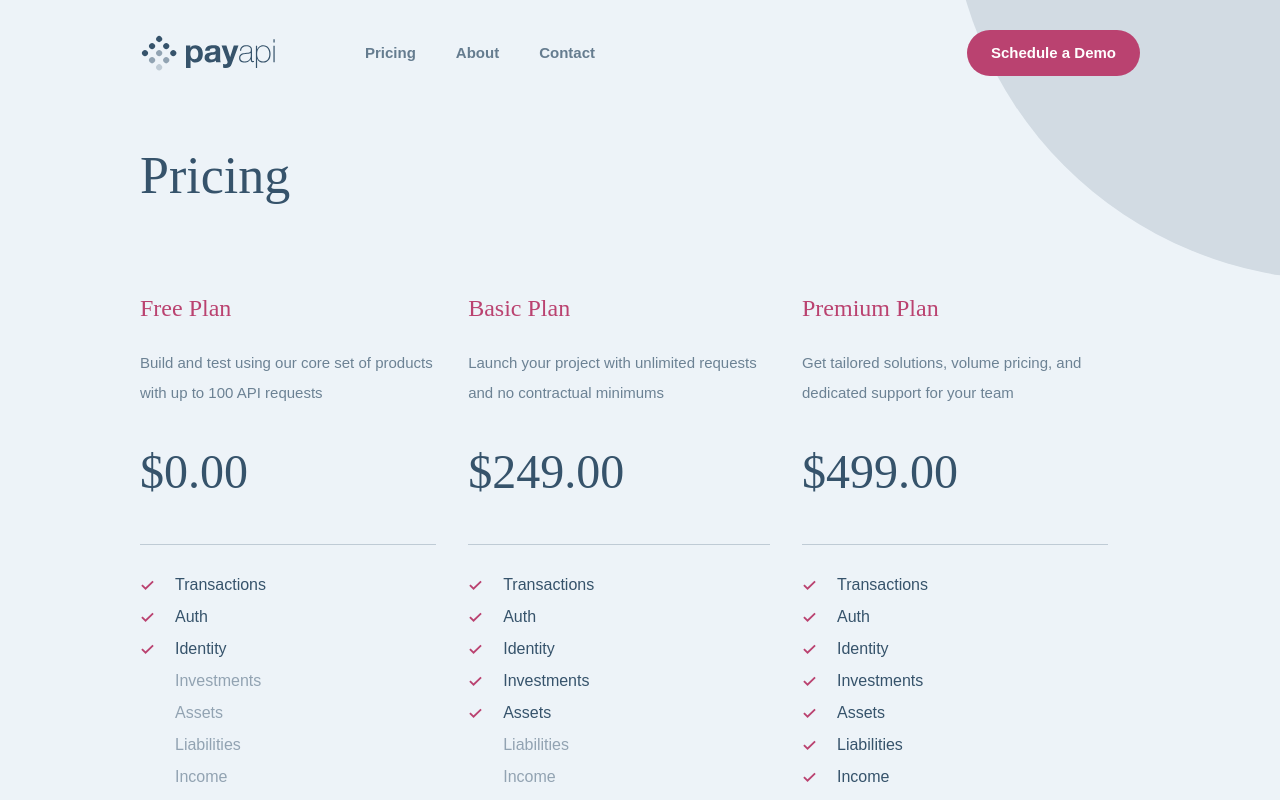
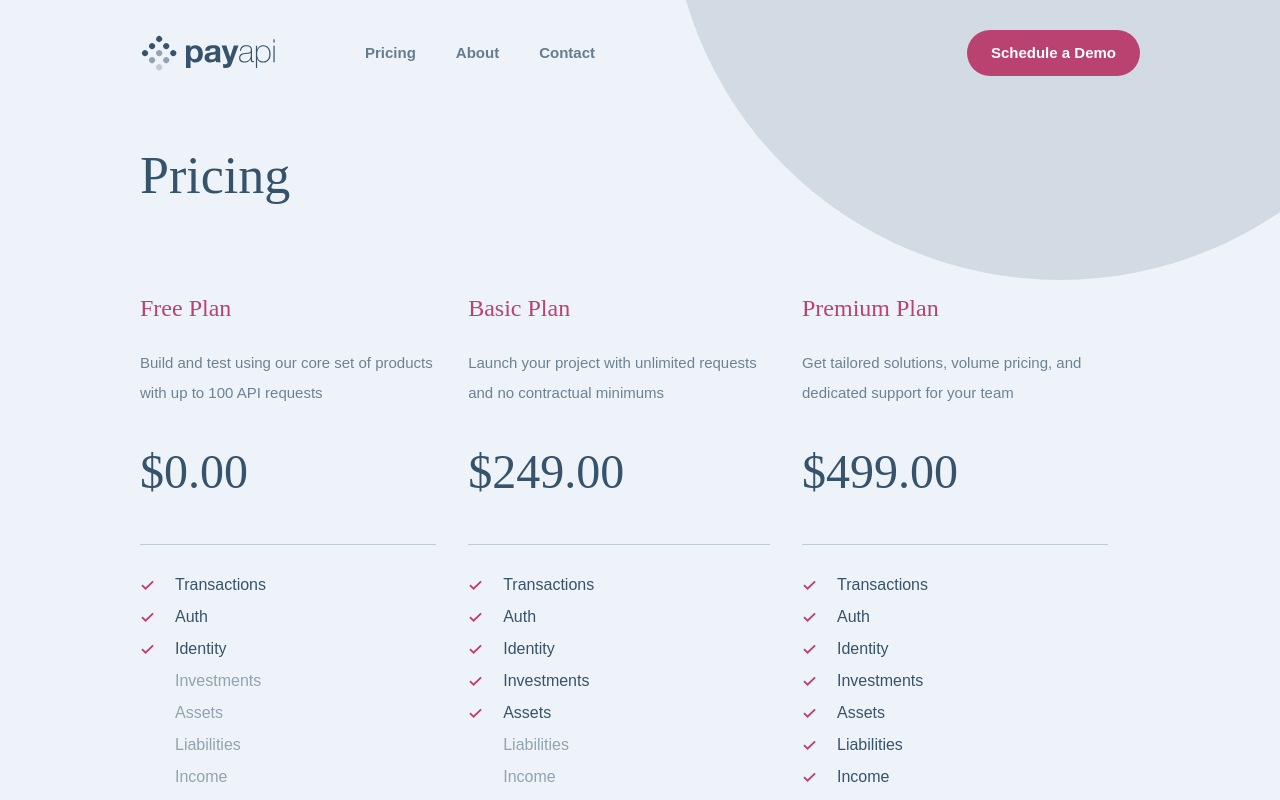
Before and after one commit to ittybe/payapi, a React (Create React App) app: page /pricing in a window 1280 px wide. Shown: the top 800 px of the page. Built offline with nearby package versions, Linux system fonts and the light colour scheme.

Commit message:
home business align

```diff
--- a/src/Home.css
+++ b/src/Home.css
@@ -243,7 +243,8 @@
         flex-direction: row-reverse;
     }
     .business-allies__text {
-        margin: auto;
+        margin-left: 0;
+        margin-right: auto;
         text-align: left;
     }
     .business-allies__text > .big-heading {
--- a/src/Pricing.css
+++ b/src/Pricing.css
@@ -1,17 +1,3 @@
-.pricing-page::after {
-    @apply rounded-full;
-    content: "";
-    display: block;
-    height: 780px;
-    width: 780px;
-
-    position: absolute;
-    z-index: 0;
-    background-color: var(--lighter-blue);
-    top: -600px;
-    right: -550px;
-}
-
 .pricing-page__heading {
     @apply my-12;
     font-size: var(--m-pricing-page__heading--font-size);
@@ -96,10 +82,6 @@
     .plan {
         @apply m-2;
     }
-    .pricing-page::after {
-        top: -500px;
-        right: -450px;
-    }
 }
 
 @media screen and (min-width: 1248px) {
--- a/src/Pricing.js
+++ b/src/Pricing.js
@@ -4,7 +4,7 @@ import "./Pricing.css";
 export class Pricing extends react.Component {
     render() {
         return (
-            <div className="pricing-page page-margin-x">
+            <div className="pricing-page top-circle page-margin-x">
                 <div className="pricing-page__heading">Pricing</div>
                 <div className="pricing-section">
                     <div className="plan">
--- a/src/index.css
+++ b/src/index.css
@@ -3,10 +3,25 @@
 @tailwind utilities;
 @import url('https://fonts.googleapis.com/css2?family=DM+Serif+Display&family=Public+Sans&display=swap');
 
+.top-circle::after {
+    @apply rounded-full;
+    content: "";
+    display: block;
+    height: 780px;
+    width: 780px;
+
+    position: absolute;
+    z-index: 0;
+    background-color: var(--lighter-blue);
+    top: -600px;
+    right: -550px;
+}
+
 .page-margin-x {
     margin-left: var(--m-page-margin-x);
     margin-right: var(--m-page-margin-x);
 }
+
 .page-padding-x {
     padding-left: var(--m-page-margin-x);
     padding-right: var(--m-page-margin-x);
@@ -19,8 +34,6 @@
     text-align: center;
     color: var(--blue);
 }
-
-
 
 body {
     @apply leading-loose;
@@ -52,6 +65,10 @@ html {
     .page-margin-x {
         @apply mx-8;
     }
+    .top-circle::after {
+        top: -500px;
+        right: -450px;
+    }
 }
 @media screen and (min-width: 1248px) {
     .page-margin-x {
@@ -61,4 +78,8 @@ html {
     .page-padding-x {
 
     }
+    .top-circle::after {
+        top: -500px;
+        right: -170px;
+    }
 }
```
